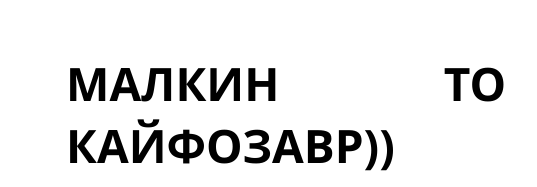
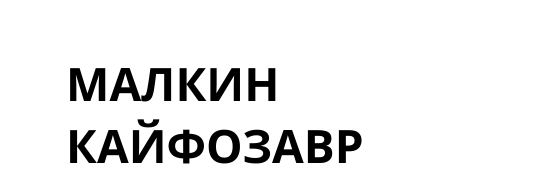
Before and after one commit to nextTiwinner/final-project-v2.0, a plain HTML site: page index.html in a window 1280 px wide. Shown: the part 1479-1666 px from the top of the page, 616-1153 px from the left. Drawn offline with Linux system fonts and the light colour scheme.

Commit message:
Update index.html

```diff
--- a/index.html
+++ b/index.html
@@ -54,7 +54,7 @@
            <div id="kaifozavr" class="section">
             <img src="https://dzhego.github.io/GabenStore/Kartinki/me.jpg" class="contentimg">
         <div class="desc">
-                 <p class="subsectiontitle">Малкин то кайфозавр))</p>
+                 <p class="subsectiontitle">Малкин кайфозавр</p>
                  <p class="subsection"> Не ну на самом деле то реально кайфовый чел ну кайфозавр че сказать еще))) хайпожуй мегатронус мега топтпаоыдж<br> <br> </p>
 
                </div>
```
